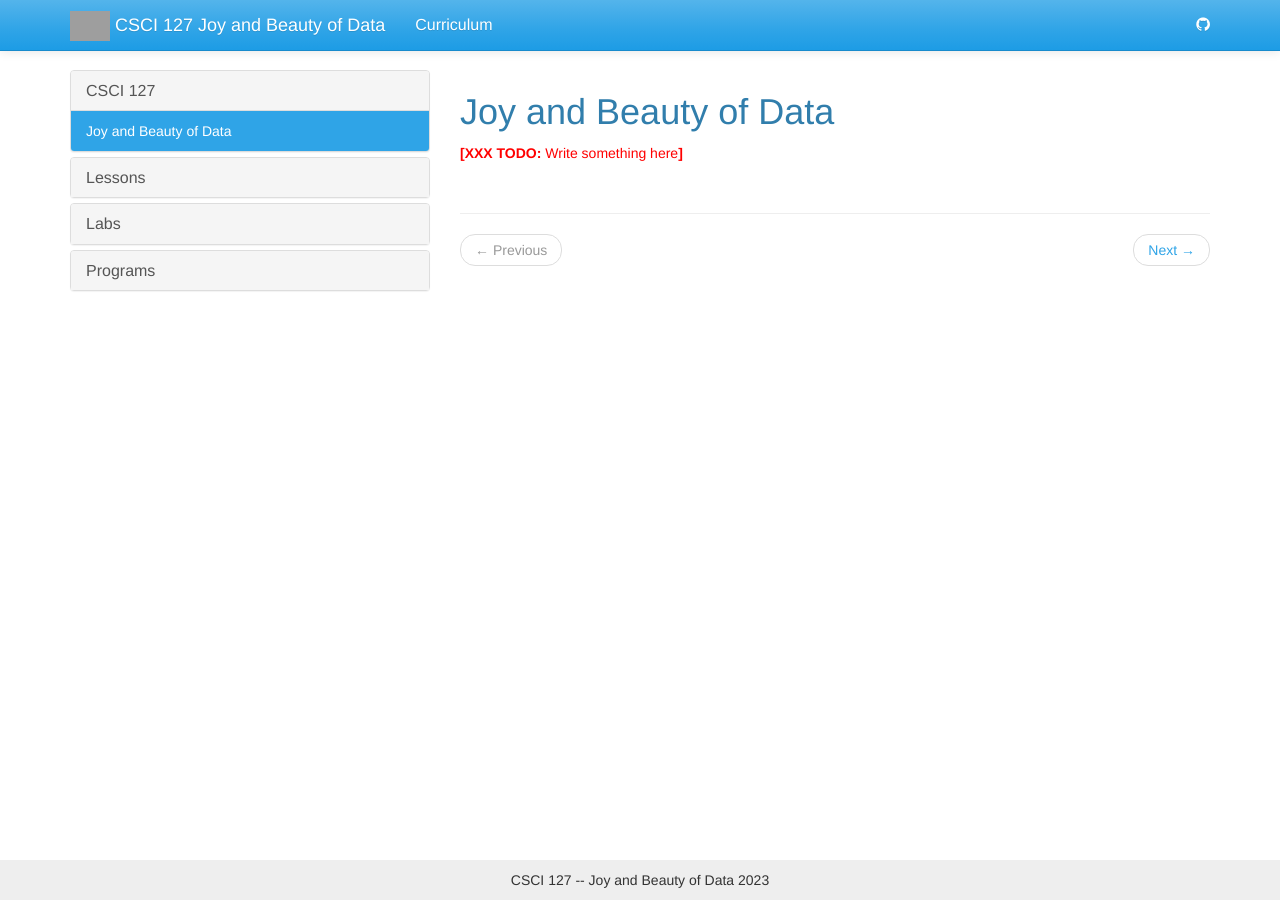
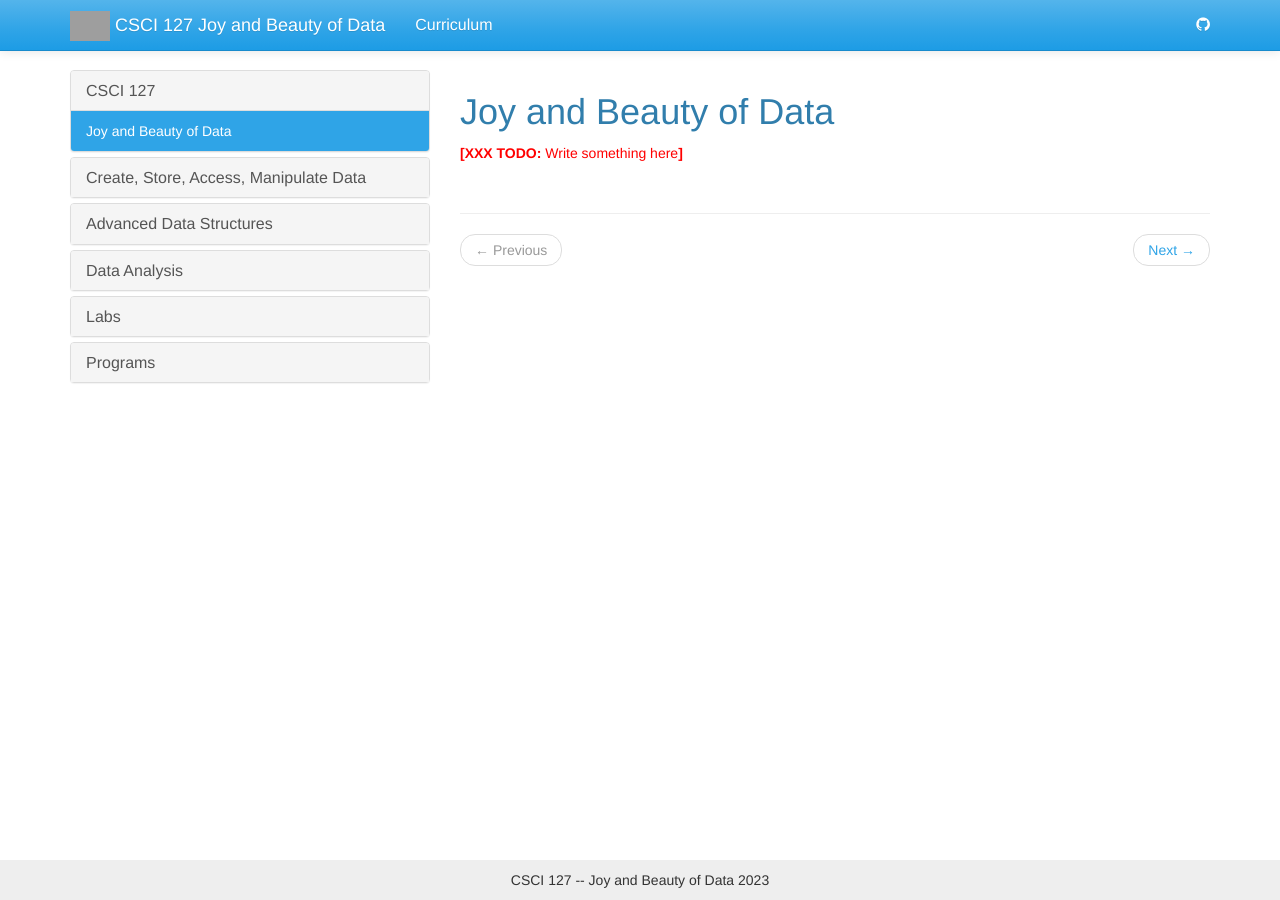
Before and after one commit to jake-chipps/csci127, a Jekyll site: the page built from _docs/index.md, in a window 1280 px wide. Built offline with Jekyll 4.4.1, drawn with Linux system fonts in a browser that asks for light colours; grey boxes are pictures that could not be loaded.

Commit message:
Reorganize

```diff
--- a/_data/docs.yml
+++ b/_data/docs.yml
@@ -2,7 +2,7 @@
   docs:
   - home
 
-- title: Lessons
+- title: Create, Store, Access, Manipulate Data
   docs:
   - 1-1
   - 1-2
@@ -20,16 +20,24 @@
   - 4-1
   - 4-15
   - review1
+
+- title: Advanced Data Structures
+  docs:
   - 4-2
   - 4-3
   - 4-4
   - 5-1
   - 5-2
   - 5-3
+  - review2
+
+- title: Data Analysis
+  docs:
   - 5-4
   - 6-1
   - 6-2
   - 6-3
+  - review3
 
 - title: Labs
   docs:
```
Also changed, not shown: _docs/lessons/review2.md (added, +4 -0 lines), _docs/lessons/review3.md (added, +4 -0 lines).
